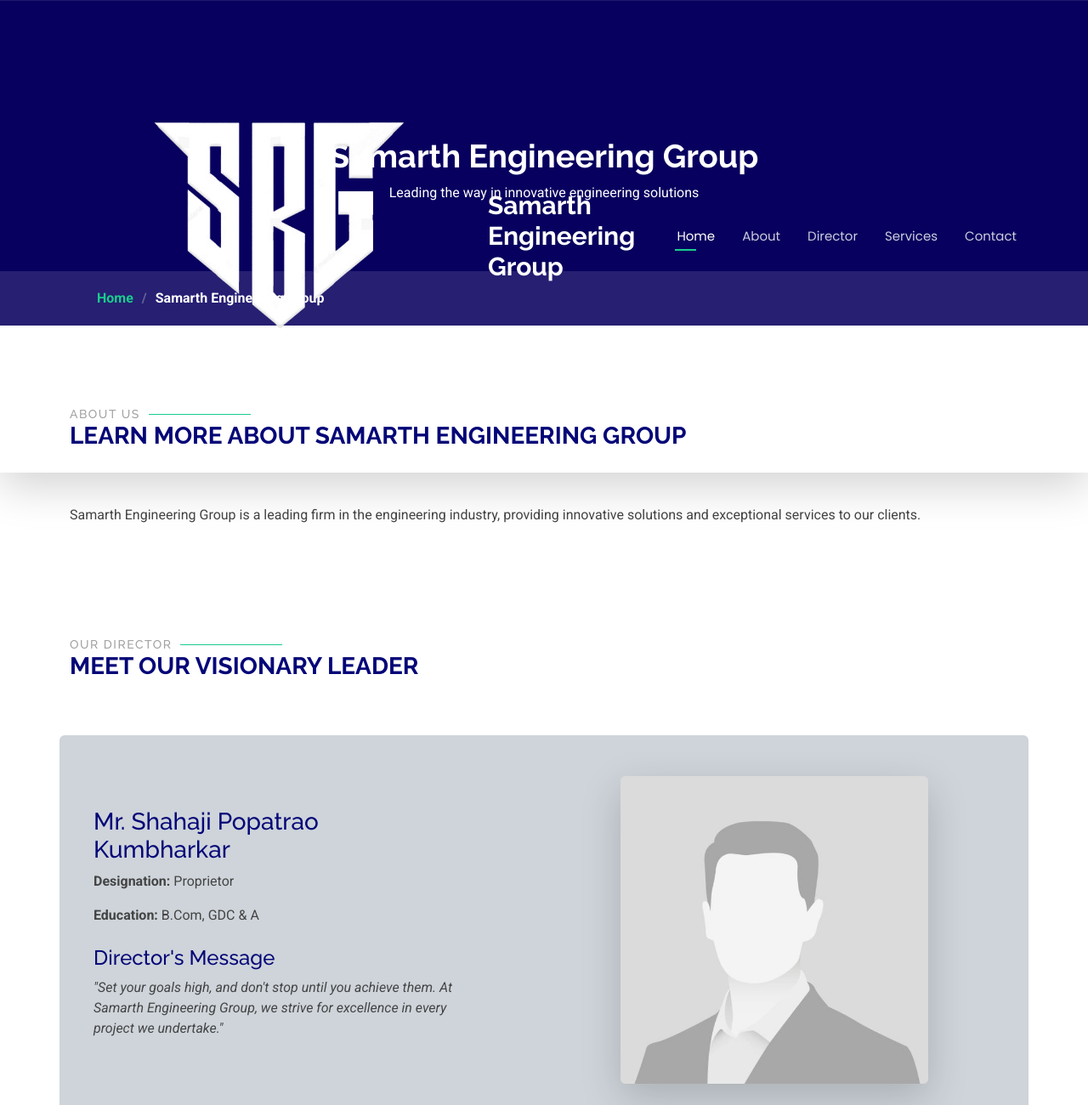
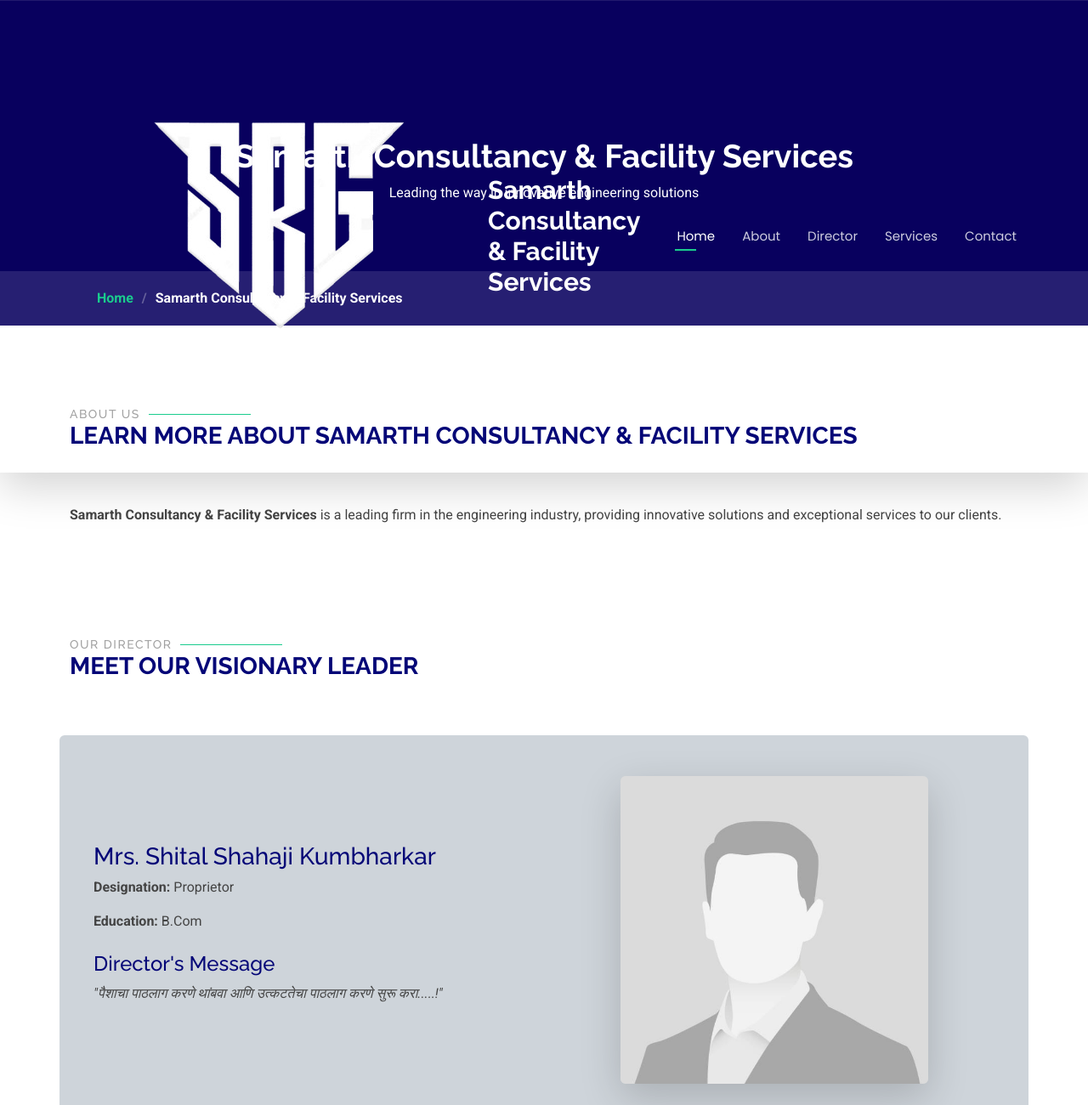
Before and after one commit to atharvsankpal7/Samarth-Business-Group-DP, a plain HTML site: page pages/Consultancy-Facility-Services.html in a window 1280 px wide. Shown: the top 1300 px of the page at 85% size. Drawn offline with Linux system fonts and the light colour scheme; files whose address does not match are found by name.

Commit message:
Update Consultancy-Facility-Services.html

```diff
--- a/pages/Consultancy-Facility-Services.html
+++ b/pages/Consultancy-Facility-Services.html
@@ -3,7 +3,7 @@
   <head>
     <meta charset="utf-8" />
     <meta content="width=device-width, initial-scale=1.0" name="viewport" />
-    <title>Samarth Engineering Group</title>
+    <title>Samarth Consultancy & Facility Services</title>
     <meta
       name="description"
       content="Samarth Engineering Group - Leading engineering solutions"
@@ -52,7 +52,7 @@
       >
         <a href="../index.html" class="logo d-flex align-items-center">
           <img src="assets/img/logo.png" alt="" />
-          <h1 class="sitename">Samarth Engineering Group</h1>
+          <h1 class="sitename">Samarth Consultancy & Facility Services</h1>
         </a>
 
         <nav id="navmenu" class="navmenu">
@@ -75,7 +75,7 @@
           <div class="container">
             <div class="row d-flex justify-content-center text-center">
               <div class="col-lg-8">
-                <h1>Samarth Engineering Group</h1>
+                <h1>Samarth Consultancy & Facility Services</h1>
                 <p class="mb-0">
                   Leading the way in innovative engineering solutions
                 </p>
@@ -87,7 +87,7 @@
           <div class="container">
             <ol>
               <li><a href="../index.html">Home</a></li>
-              <li class="current">Samarth Engineering Group</li>
+              <li class="current">Samarth Consultancy & Facility Services</li>
             </ol>
           </div>
         </nav>
@@ -100,13 +100,13 @@
           <h2>About Us</h2>
           <div>
             <span>Learn More About</span>
-            <span class="description-title">Samarth Engineering Group</span>
+            <span class="description-title">Samarth Consultancy & Facility Services</span>
           </div>
         </div>
 
         <div class="container" data-aos="fade-up">
           <p>
-            Samarth Engineering Group is a leading firm in the engineering
+           <b> Samarth Consultancy & Facility Services</b> is a leading firm in the engineering
             industry, providing innovative solutions and exceptional services to
             our clients.
           </p>
@@ -127,13 +127,13 @@
         <div class="container bg-dark-subtle rounded py-5" data-aos="fade-up">
           <div class="row justify-content-between align-items-center mx-3">
             <div class="col-lg-5">
-              <h3>Mr. Shahaji Popatrao Kumbharkar</h3>
+              <h3>Mrs. Shital Shahaji Kumbharkar</h3>
               <p><strong>Designation:</strong> Proprietor</p>
-              <p><strong>Education:</strong> B.Com, GDC & A</p>
+              <p><strong>Education:</strong> B.Com</p>
               <div class="mt-4">
                 <h4>Director's Message</h4>
                 <blockquote class="fst-italic">
-                  "Set your goals high, and don't stop until you achieve them. At Samarth Engineering Group, we strive for excellence in every project we undertake."
+                  "पैशाचा पाठलाग करणे थांबवा आणि उत्कटतेचा पाठलाग करणे सुरू करा.....!"
                 </blockquote>
               </div>
             </div>
@@ -207,7 +207,7 @@
           <div>
             <span>Get in Touch</span>
             <span class="description-title"
-              >With Samarth Engineering Group</span
+              >With Samarth Consultancy & Facility Services</span
             >
           </div>
         </div>
@@ -223,7 +223,7 @@
                 <i class="bi bi-geo-alt flex-shrink-0"></i>
                 <div>
                   <h3>Address</h3>
-                  <p>123 Engineering Street, Tech City, State 12345</p>
+                  <p>Plot No:C-313 Infront of Baramati Hi-Tech Textile Park Ltd. MIDC Baramati Dist-Pune 413133</p>
                 </div>
               </div>
               <div
```
